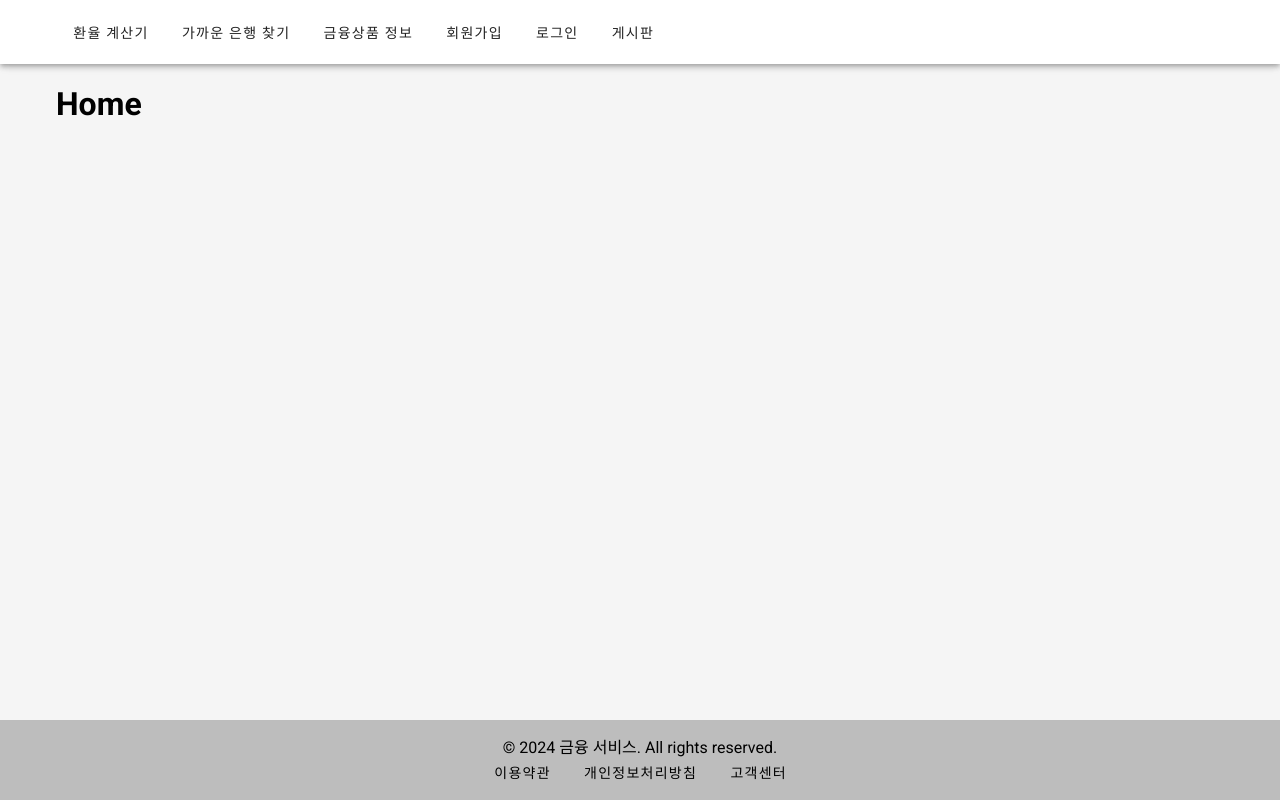
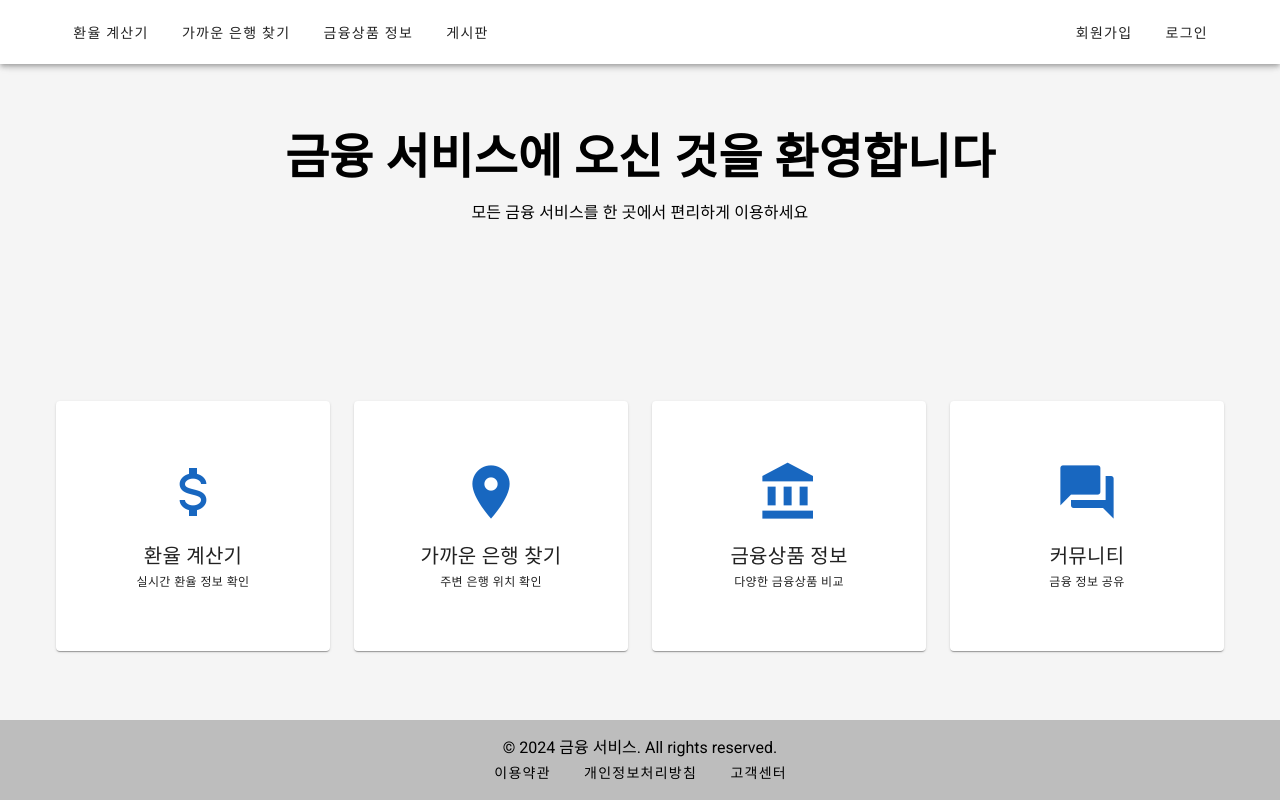
Before and after one commit to Meista765/ssafy-projects, a Vue app in the folder final-pjt-front/: page /home in a window 1280 px wide. Built offline with nearby package versions, Linux system fonts and the light colour scheme; no server answers.

Commit message:
:lipstick: 메인 페이지 및 지정 경로 이외의 경로로 접속했을 때 404 페이지가 뜨도록 수정

```diff
--- /dev/null
+++ b/final-pjt-front/src/components/common/NotFound.vue
@@ -0,0 +1,34 @@
+<template>
+  <v-container class="fill-height">
+    <v-row align="center" justify="center">
+      <v-col cols="12" sm="8" md="6" class="text-center">
+        <v-card class="pa-8">
+          <v-card-title class="text-h2 font-weight-bold mb-6">
+            404
+          </v-card-title>
+
+          <v-card-subtitle class="text-h5 mb-6">
+            페이지를 찾을 수 없습니다
+          </v-card-subtitle>
+
+          <v-card-text class="text-body-1 mb-6">
+            요청하신 페이지가 존재하지 않거나 이동되었을 수 있습니다.
+          </v-card-text>
+
+          <v-btn
+            color="primary"
+            size="large"
+            :to="{ name: 'HomeView' }"
+            prepend-icon="mdi-home"
+          >
+            홈으로 돌아가기
+          </v-btn>
+        </v-card>
+      </v-col>
+    </v-row>
+  </v-container>
+</template>
+
+<script setup>
+// No additional script needed
+</script>
--- a/final-pjt-front/src/components/common/TheNavigation.vue
+++ b/final-pjt-front/src/components/common/TheNavigation.vue
@@ -1,9 +1,15 @@
 <template>
-  <v-container>
+  <v-container class="d-flex justify-space-between align-center">
+    <!-- 좌측: 기능 관련 버튼 -->
+    <div>
       <v-btn :to="{ name: 'CurrencyConverter' }">환율 계산기</v-btn>
       <v-btn :to="{ name: 'findNearestBank' }">가까운 은행 찾기</v-btn>
       <v-btn :to="{ name: 'FinancialProduct' }">금융상품 정보</v-btn>
+      <v-btn :to="{ name: 'ArticleView' }">게시판</v-btn>
+    </div>
 
+    <!-- 우측: 사용자 관련 버튼 -->
+    <div>
       <template v-if="authStore.isLogin">
         <v-btn
           v-if="userId"
@@ -17,8 +23,7 @@
         <v-btn :to="{ name: 'SignUpView' }">회원가입</v-btn>
         <v-btn :to="{ name: 'LoginView' }">로그인</v-btn>
       </template>
-
-    <v-btn :to="{ name: 'ArticleView' }">게시판</v-btn>
+    </div>
   </v-container>
 </template>
 
--- a/final-pjt-front/src/components/map/KakaoMap.vue
+++ b/final-pjt-front/src/components/map/KakaoMap.vue
@@ -5,7 +5,7 @@
 </template>
 
 <script setup>
-import { ref, onMounted, watch, defineProps } from 'vue'
+import { ref, onMounted, watch } from 'vue'
 import siGunGu from '@/assets/si-gun-gu.json'
 
 const props = defineProps({
--- a/final-pjt-front/src/router/index.js
+++ b/final-pjt-front/src/router/index.js
@@ -20,6 +20,7 @@ import ProFileView from '@/views/Auth/ProFileView.vue'
 import FinancialProductView from '@/views/Finance/FinancialProductView.vue'
 import FinancialProductDetailView from '@/views/Finance/FinancialProductDetailView.vue'
 import HomeView from '@/views/Home/HomeView.vue'
+import NotFound from '@/components/common/NotFound.vue'
 
 const router = createRouter({
   history: createWebHistory(import.meta.env.BASE_URL),
@@ -30,6 +31,7 @@ const router = createRouter({
     },
     {
       path: '/home',
+      name: 'HomeView',
       component: HomeView
     },
     // 1. 메인 기능 라우트
@@ -98,12 +100,12 @@ const router = createRouter({
       component: ProFileView
     },
 
-    // // 404 페이지 (없는 경우 추가 권장)
-    // {
-    //   path: '/:pathMatch(.*)*',
-    //   name: 'NotFound',
-    //   redirect: '/articles'  // 또는 404 페이지 컴포넌트로 연결
-    // }
+    // 404 페이지 (없는 경우 추가 권장)
+    {
+      path: '/:pathMatch(.*)*',
+      name: 'NotFound',
+      component: NotFound
+    }
   ],
 })
 router.beforeEach((to, from) => {
--- a/final-pjt-front/src/views/Home/HomeView.vue
+++ b/final-pjt-front/src/views/Home/HomeView.vue
@@ -1,13 +1,66 @@
 <template>
-  <v-container>
-    <h1>Home</h1>
+  <v-container class="fill-height">
+    <v-row class="text-center mb-8">
+      <v-col>
+        <h1 class="text-h3 font-weight-bold mb-4">금융 서비스에 오신 것을 환영합니다</h1>
+        <p class="text-subtitle-1">모든 금융 서비스를 한 곳에서 편리하게 이용하세요</p>
+      </v-col>
+    </v-row>
+
+    <v-row class="flex-grow-1 align-center">
+      <v-col cols="12" sm="6" md="3" class="d-flex">
+        <v-card to="/currency-converter" class="flex-grow-1 d-flex flex-column align-center justify-center">
+          <v-icon size="64" color="primary" class="mb-4">mdi-currency-usd</v-icon>
+          <h2 class="text-h6">환율 계산기</h2>
+          <p class="text-caption text-center">실시간 환율 정보 확인</p>
+        </v-card>
+      </v-col>
+
+      <v-col cols="12" sm="6" md="3" class="d-flex">
+        <v-card to="/find-nearest-bank" class="flex-grow-1 d-flex flex-column align-center justify-center">
+          <v-icon size="64" color="primary" class="mb-4">mdi-map-marker</v-icon>
+          <h2 class="text-h6">가까운 은행 찾기</h2>
+          <p class="text-caption text-center">주변 은행 위치 확인</p>
+        </v-card>
+      </v-col>
+
+      <v-col cols="12" sm="6" md="3" class="d-flex">
+        <v-card to="/financial-product" class="flex-grow-1 d-flex flex-column align-center justify-center">
+          <v-icon size="64" color="primary" class="mb-4">mdi-bank</v-icon>
+          <h2 class="text-h6">금융상품 정보</h2>
+          <p class="text-caption text-center">다양한 금융상품 비교</p>
+        </v-card>
+      </v-col>
+
+      <v-col cols="12" sm="6" md="3" class="d-flex">
+        <v-card to="/article" class="flex-grow-1 d-flex flex-column align-center justify-center">
+          <v-icon size="64" color="primary" class="mb-4">mdi-forum</v-icon>
+          <h2 class="text-h6">커뮤니티</h2>
+          <p class="text-caption text-center">금융 정보 공유</p>
+        </v-card>
+      </v-col>
+    </v-row>
   </v-container>
 </template>
 
 <script setup>
-
+import '@mdi/font/css/materialdesignicons.css'
 </script>
 
 <style scoped>
+.v-card {
+  transition: transform 0.2s;
+  cursor: pointer;
+  min-height: 250px;
+}
 
+.v-card:hover {
+  transform: translateY(-5px);
+}
+
+@media (min-width: 960px) {
+  .v-container {
+    height: calc(100vh - 144px); /* 앱바(64px)와 푸터(80px) 높이를 제외 */
+  }
+}
 </style>
```
Lines whose indentation alone changed are shown as unchanged.
